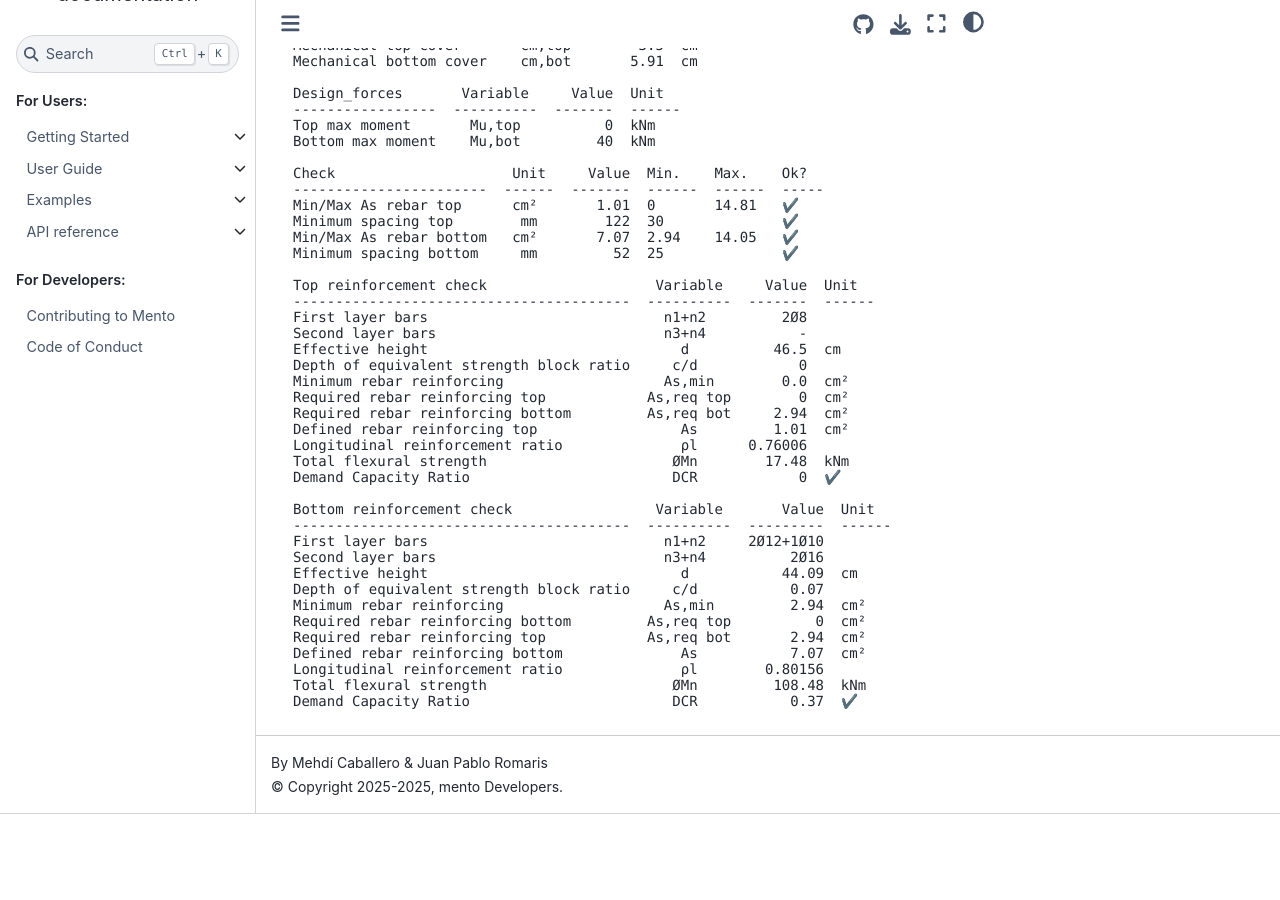
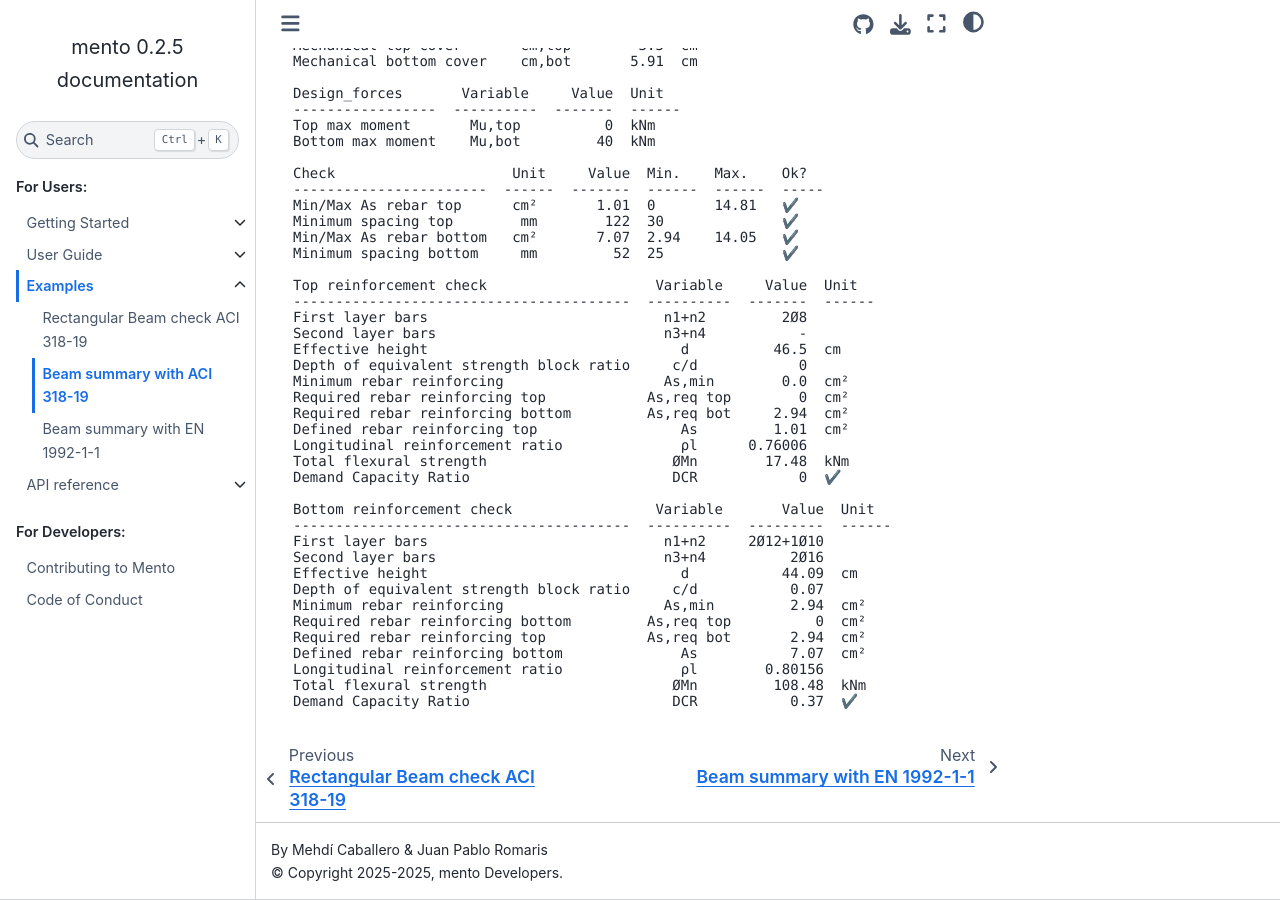
Before and after one commit to mihdicaballero/mento, a Sphinx documentation site: the page built from docs/source/examples/beam_summary_ACI_318-19.ipynb, in a window 1280 px wide and 900 px high, scrolled down 3508 px. Built offline with Sphinx 7.4.7 and the Sphinx Book theme 1.1.4, drawn with Linux system fonts in a browser that asks for light colours; pages that are not in the unit, such as notebooks, are missing from menus; before the commit the page ends 4322 px from its top, so only the background shows below that.

Commit message:
Update index.rst docs with examples

```diff
--- a/docs/source/examples/index.rst
+++ b/docs/source/examples/index.rst
@@ -10,5 +10,7 @@ In this folder, you will find detailed examples of how to use mento.
    :maxdepth: 1
    :caption: Contents:
 
-   rectangular_beam_check
-   beam_summary
+   rectangular_beam_check_ACI_318-19
+   rectangular_beam_check_EN_1992-1-1
+   beam_summary_ACI_318-19
+   beam_summary_EN_1992-1-1
```
